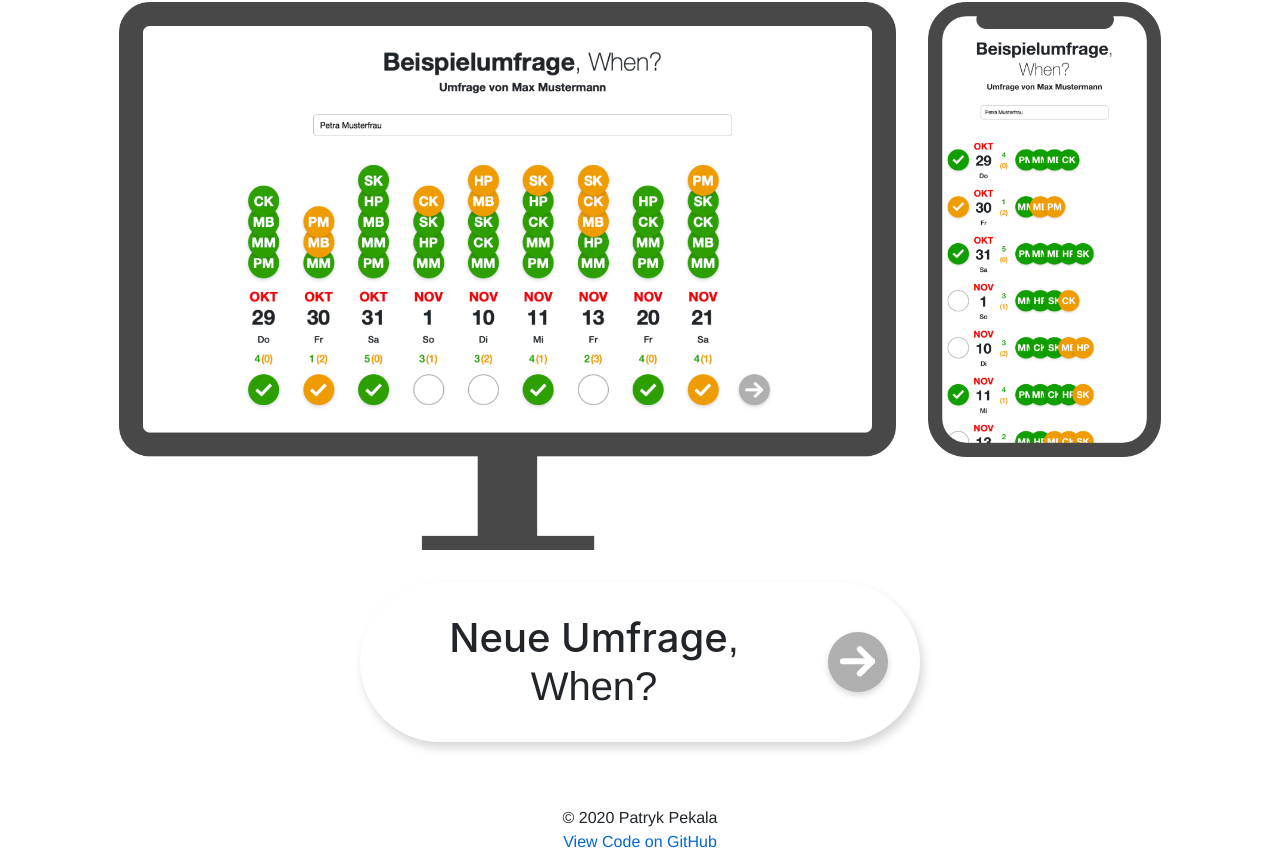
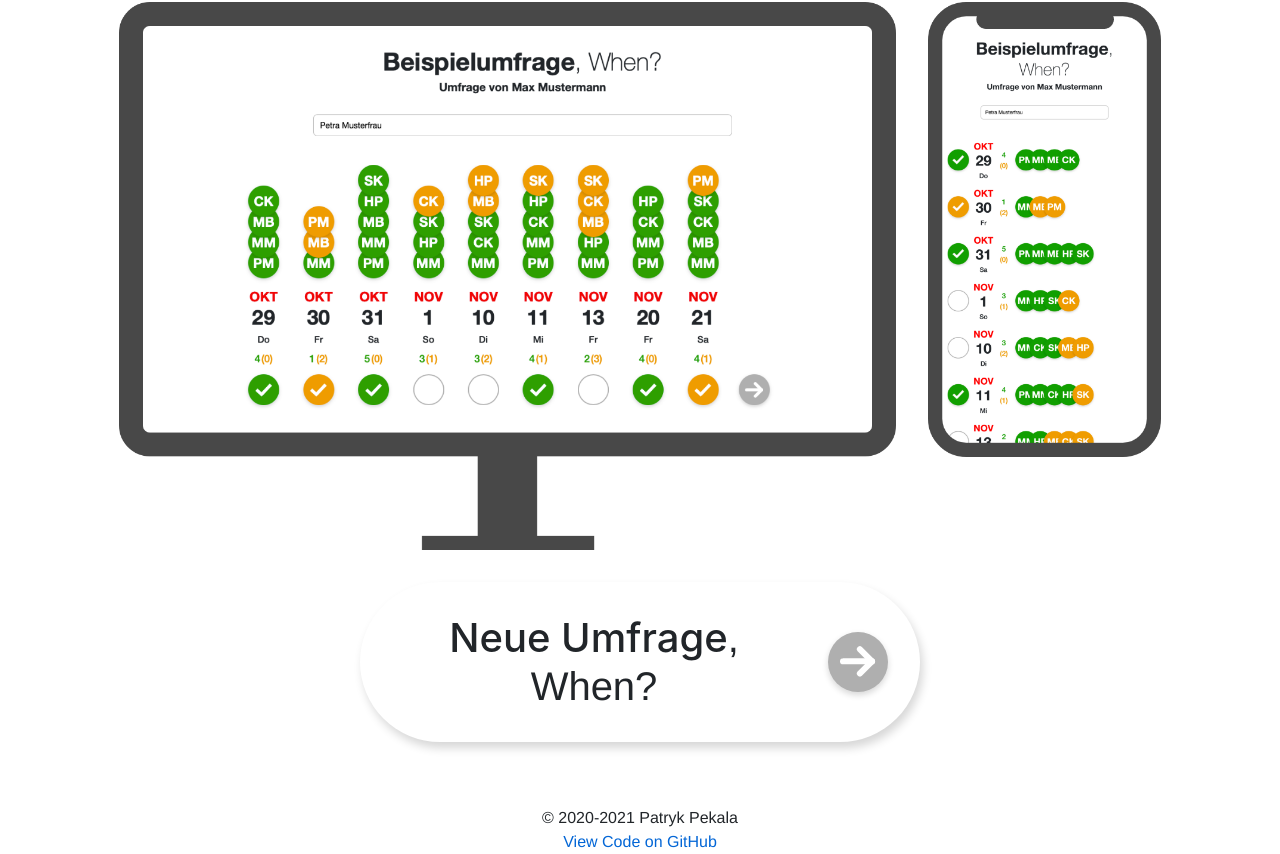
Before and after one commit to Paccos/When, a React (Create React App) app in the folder When/ClientApp/: page / in a window 1280 px wide. Shown: the part 261-1115 px from the top of the page. Built offline with nearby package versions, Linux system fonts and the light colour scheme.

Commit message:
Update copyright date in Footer

```diff
--- a/When/ClientApp/src/components/Layout.tsx
+++ b/When/ClientApp/src/components/Layout.tsx
@@ -9,7 +9,7 @@ export const Layout = (props: { children: React.ReactNode }) => {
 			<Container>
 				{props.children}
 				<footer>
-					© 2020 Patryk Pekala
+					© 2020-2021 Patryk Pekala
 					<br />
 					<a href="https://github.com/paccos/when">View Code on GitHub</a>
 				</footer>
```
